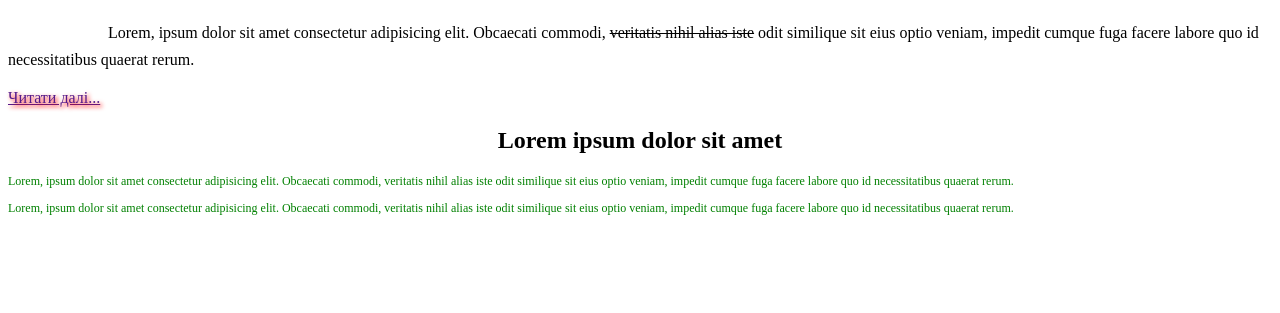
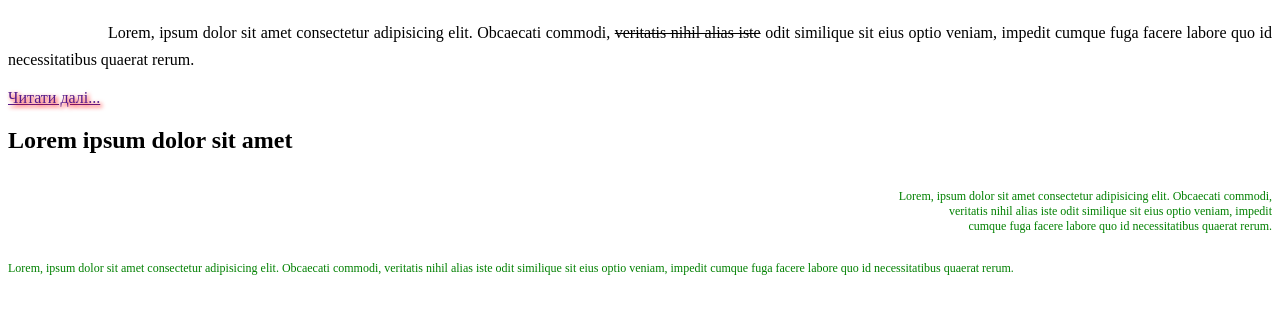
Before and after one commit to Volodymyr-by-GoITeens/HW9, a plain HTML site: page index.html in a window 1280 px wide. Shown: the part 61-374 px from the top of the page. Drawn offline with Linux system fonts and the light colour scheme; a web font is replaced by a local one.

Commit message:
Виправив

```diff
--- a/style.css
+++ b/style.css
@@ -21,11 +21,11 @@ a {
 article.post h1 {
     text-align: center;
 }
-article.post p.post-text:nth-child(1) {
+article.post h1 + p.post-text {
     text-align: right;
     white-space: pre-wrap;
 }
-article.post p.post-text:nth-child(2) {
+:not(article.post h1 + p.post-text) {
     text-align: justify;
     word-break: keep-all;
 }
```
